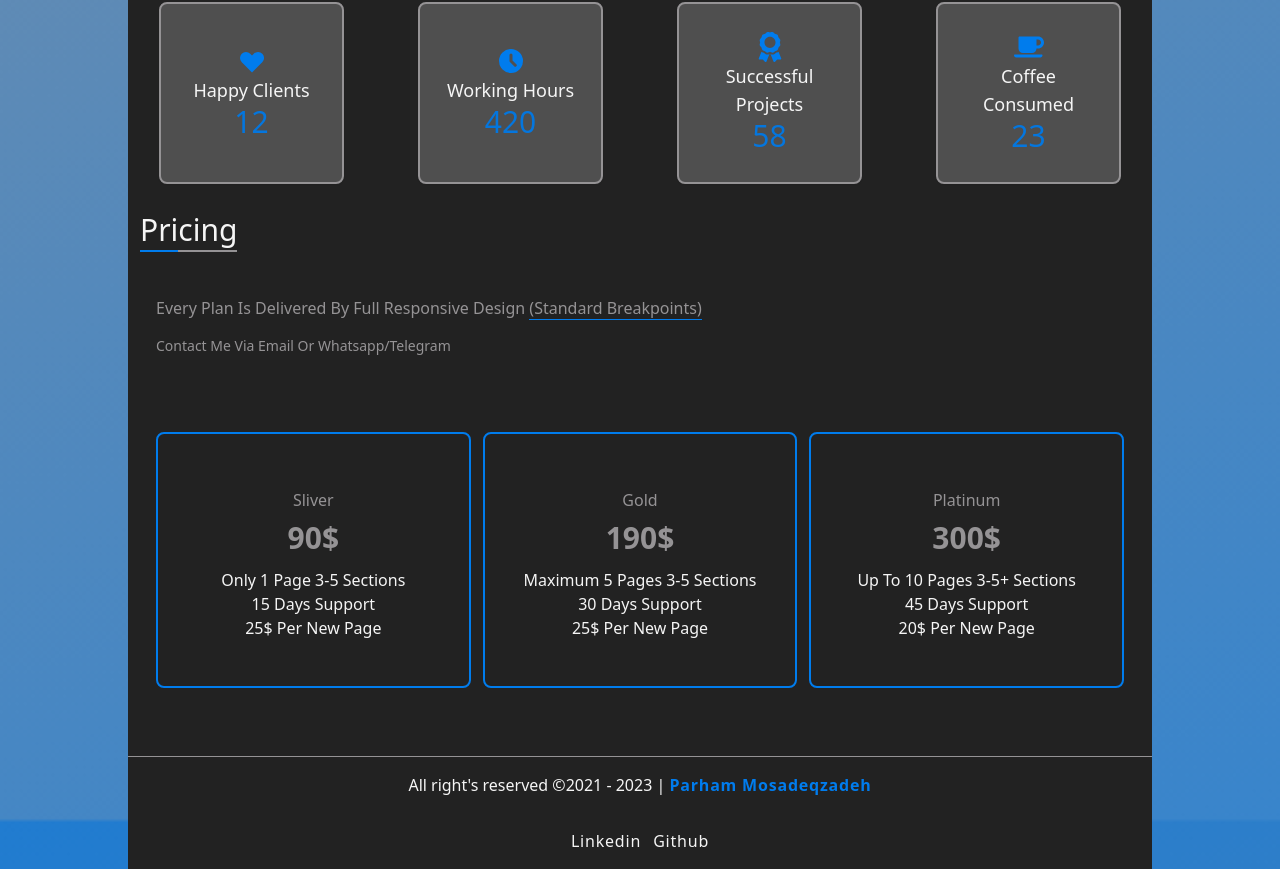
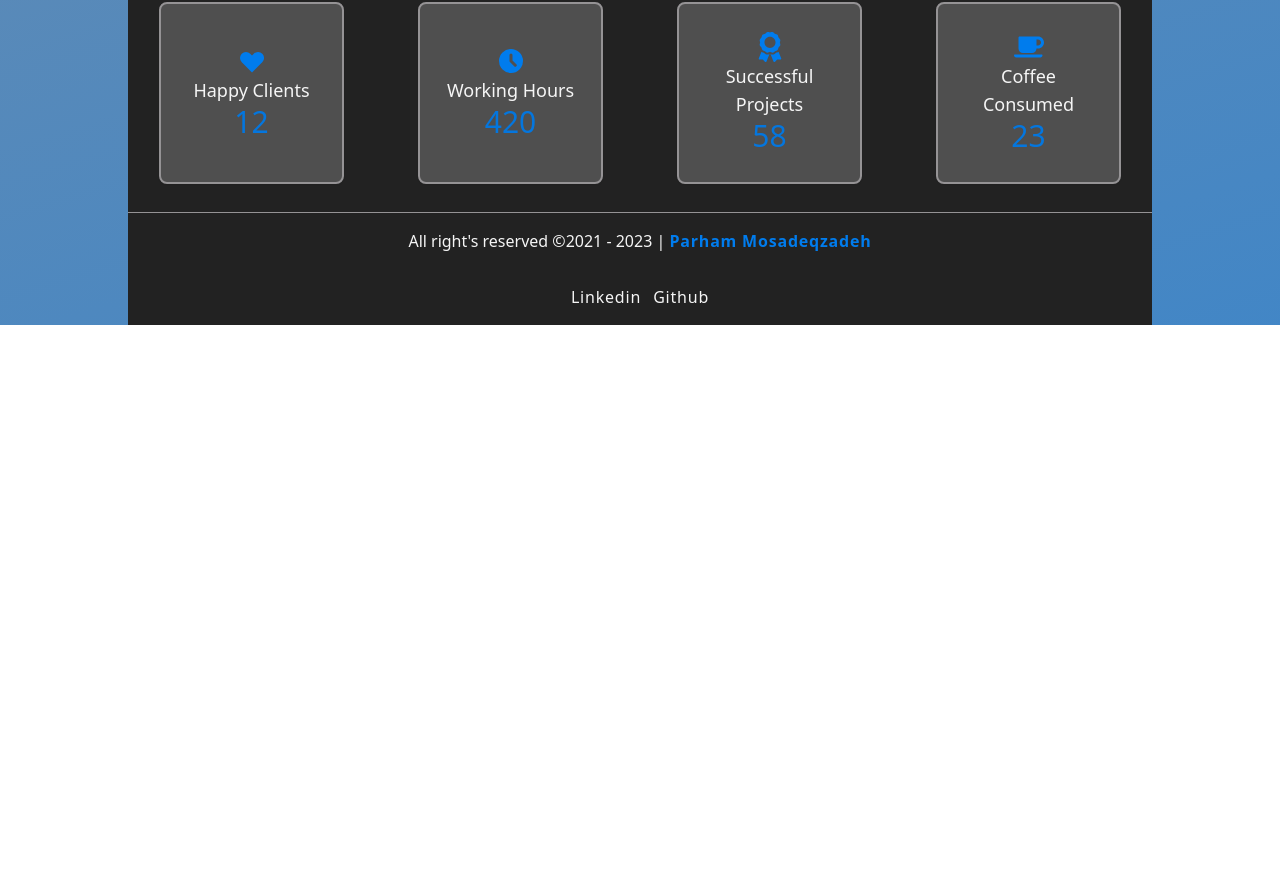
Before and after one commit to parham-mosadeq/parham-cv, a Next.js app: page / in a window 1280 px wide. Shown: the part 950-1819 px from the top of the page. After the commit the page ends 1275 px from the top, so only its background shows below. Built offline with nearby package versions, Linux system fonts and the light colour scheme.

Commit message:
small changes

```diff
--- a/src/pages/index.js
+++ b/src/pages/index.js
@@ -1,8 +1,8 @@
 import Layout from '@/components/layouts/layout';
-import Clients from '@/components/shared/Clients';
+// import Clients from '@/components/shared/Clients';
 import FunFacts from '@/components/shared/FunFacts';
 import Profile from '@/components/shared/Profile';
-import Pricing from '@/components/shared/Pricing';
+// import Pricing from '@/components/shared/Pricing';
 import WhatIDo from '@/components/shared/WhatIDo';
 import Head from 'next/head';
 const HomePage = () => {
@@ -17,11 +17,13 @@ const HomePage = () => {
       <WhatIDo />
 
       {/* clients */}
+      {/* removed clients */}
       {/* <Clients /> */}
       {/* fun facts */}
       <FunFacts />
       {/* pricing */}
-      <Pricing />
+      {/* removed pricing*/}
+      {/* <Pricing /> */}
     </Layout>
   );
 };
```
Also changed, not shown: src/components/shared/Profile.jsx (+4 -4 lines).
